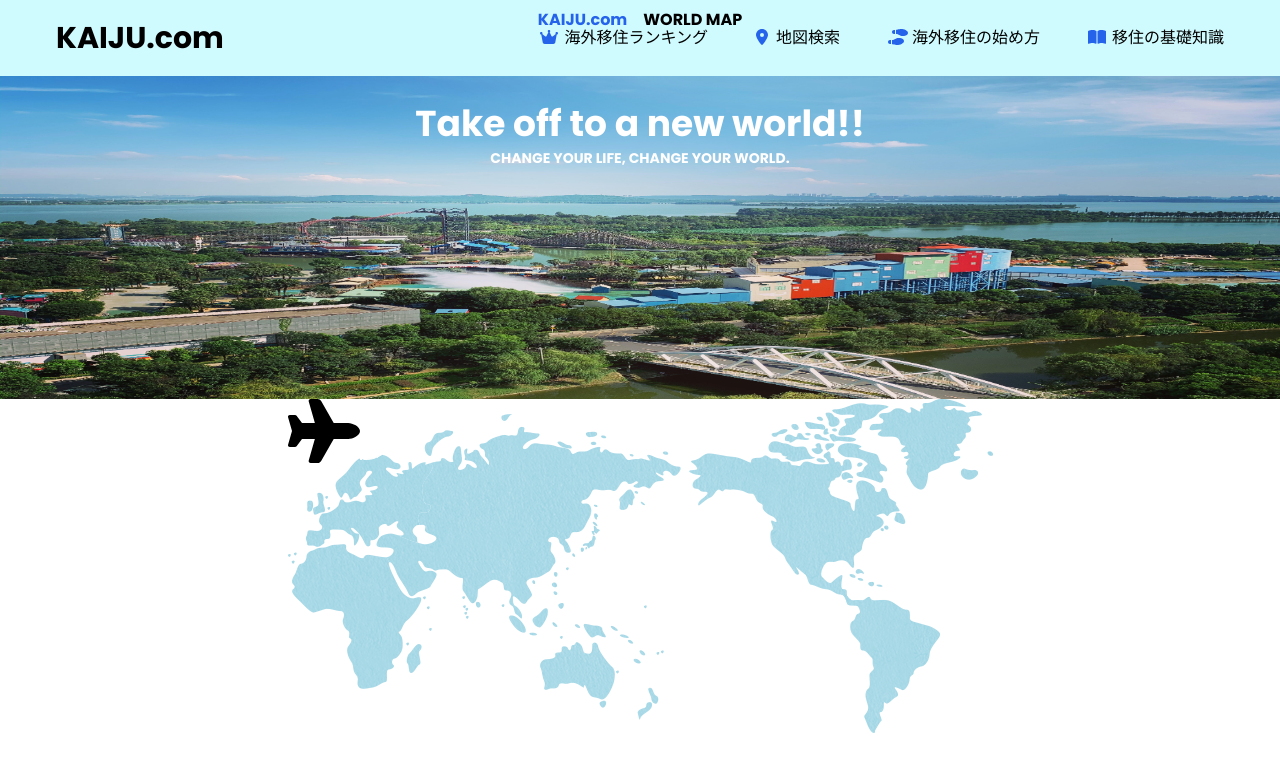
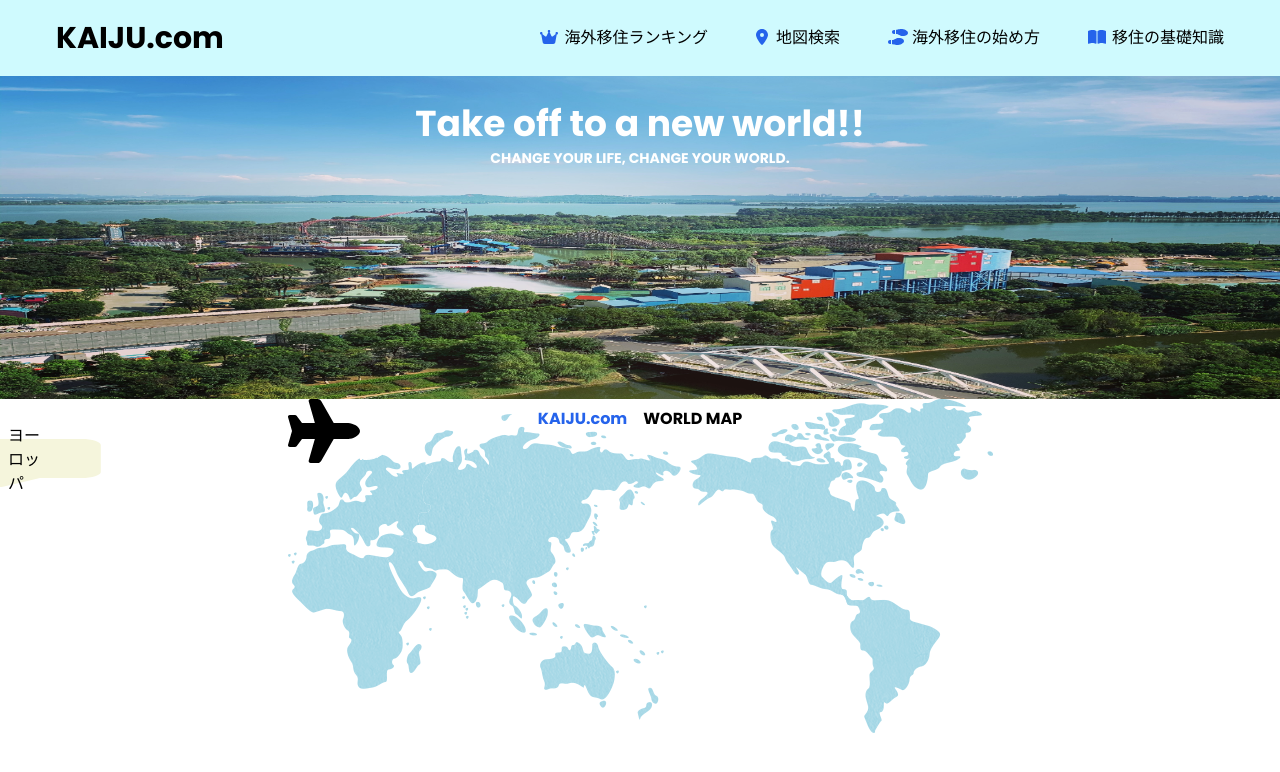
Before and after one commit to nariki07/overseas-migration-media, a Next.js app in the folder overseas_migration_media_nextjs/: page /top in a window 1280 px wide. Shown: the top 772 px of the page. Built offline with nearby package versions, Linux system fonts and the light colour scheme.

Commit message:
国表示用の吹き出しの作成を行った。

```diff
--- a/overseas_migration_media_nextjs/src/app/components/atoms/GlobalMap.tsx
+++ b/overseas_migration_media_nextjs/src/app/components/atoms/GlobalMap.tsx
@@ -3,7 +3,7 @@ import {FontAwesomeIcon} from "@fortawesome/react-fontawesome";
 
 export const GlobalMap = () => {
     return(
-        <div className="elative font-notoSans flex justify-center items-center">
+        <div className="relative font-notoSans flex justify-center items-center">
             <div className="relative">
                 <FontAwesomeIcon icon={faPlane} style={{ fontSize: "4rem" }} className="absolute left-0 top-0" />
                 <img src="/image/map.png" alt="画像" />
--- /dev/null
+++ b/overseas_migration_media_nextjs/src/app/components/atoms/SpeechBubble.tsx
@@ -0,0 +1,17 @@
+import {FontAwesomeIcon} from "@fortawesome/react-fontawesome";
+import {faMessage, faPlane} from "@fortawesome/free-solid-svg-icons";
+import {ThemeProvider} from "@material-tailwind/react";
+import children = ThemeProvider.propTypes.children;
+import {ReactNode} from "react";
+
+export const SpeechBubble = ({ children }:{children: ReactNode}) => {
+    return (
+        <div className="relative flex items-center">
+            <FontAwesomeIcon
+                icon={faMessage}
+                style={{ color: "beige", fontSize: "3rem", transform: "scaleX(3.2)" }}
+            />
+            <p className="absolute text-black ml-2 mb-2">{children}</p>
+        </div>
+    );
+};
--- /dev/null
+++ b/overseas_migration_media_nextjs/src/app/components/organisms/MapSearch.tsx
@@ -0,0 +1,16 @@
+import {ReactNode} from "react";
+import {FontAwesomeIcon} from "@fortawesome/react-fontawesome";
+import {faMessage} from "@fortawesome/free-solid-svg-icons";
+import {GlobalMap} from "@/app/components/atoms/GlobalMap";
+import {SpeechBubble} from "@/app/components/atoms/SpeechBubble";
+
+export const MapSearch = () => {
+    return (
+        <div className="relative">
+            <GlobalMap />
+            <div className="absolute top-10">
+                <SpeechBubble>ヨーロッパ</SpeechBubble>
+            </div>
+        </div>
+    );
+};
--- a/overseas_migration_media_nextjs/src/app/top/page.tsx
+++ b/overseas_migration_media_nextjs/src/app/top/page.tsx
@@ -1,13 +1,15 @@
 import {Header} from "@/app/components/organisms/layout/Header";
 import {MainVisual} from "@/app/components/organisms/MainVisual";
 import {GlobalMap} from "@/app/components/atoms/GlobalMap";
+import {SpeechBubble} from "@/app/components/atoms/SpeechBubble";
+import {MapSearch} from "@/app/components/organisms/MapSearch";
 
 export default async function Page() {
     return (
         <div>
             <Header/>
             <MainVisual/>
-            <GlobalMap/>
+            <MapSearch/>
         </div>
     )
 }
```
